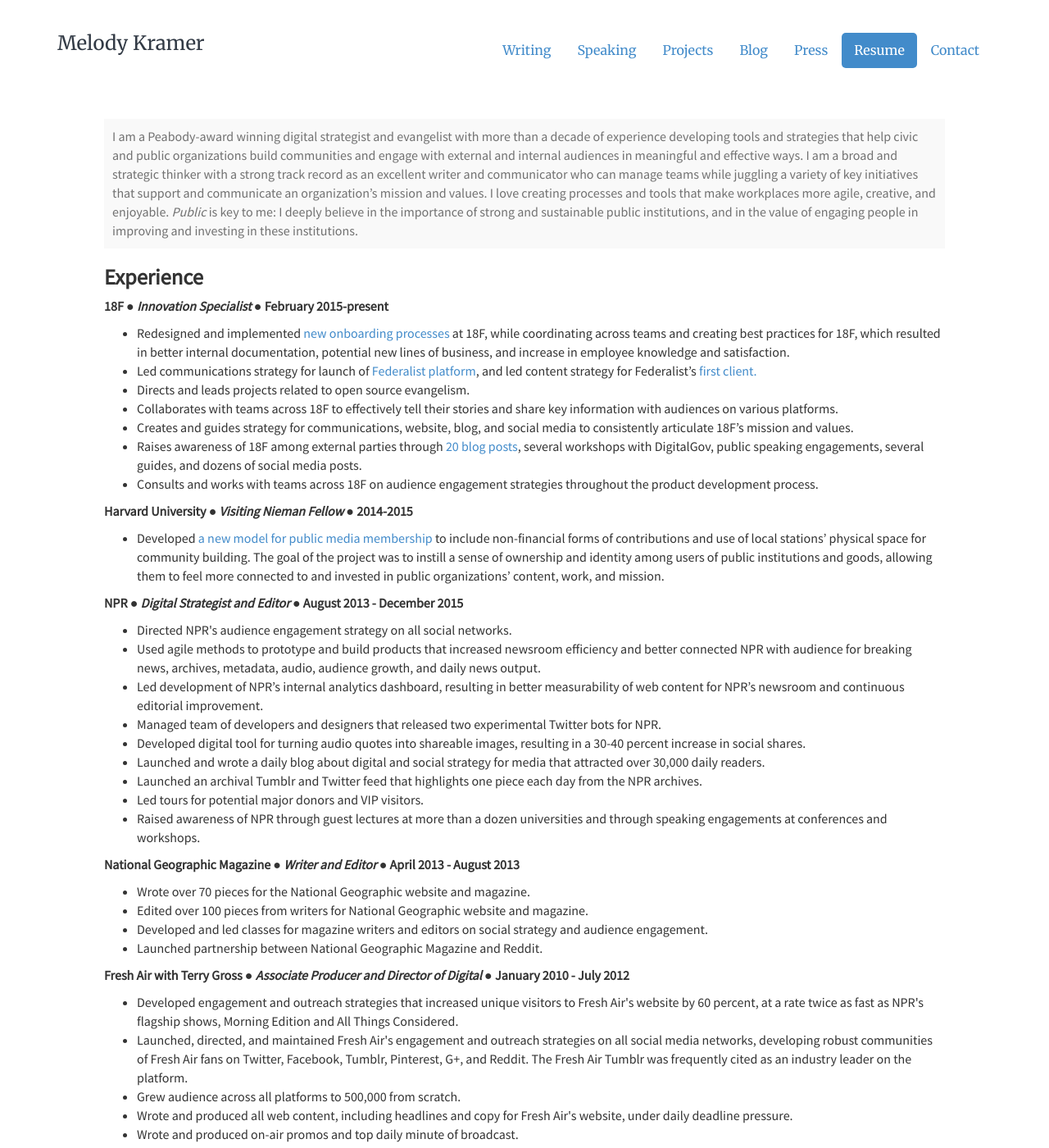
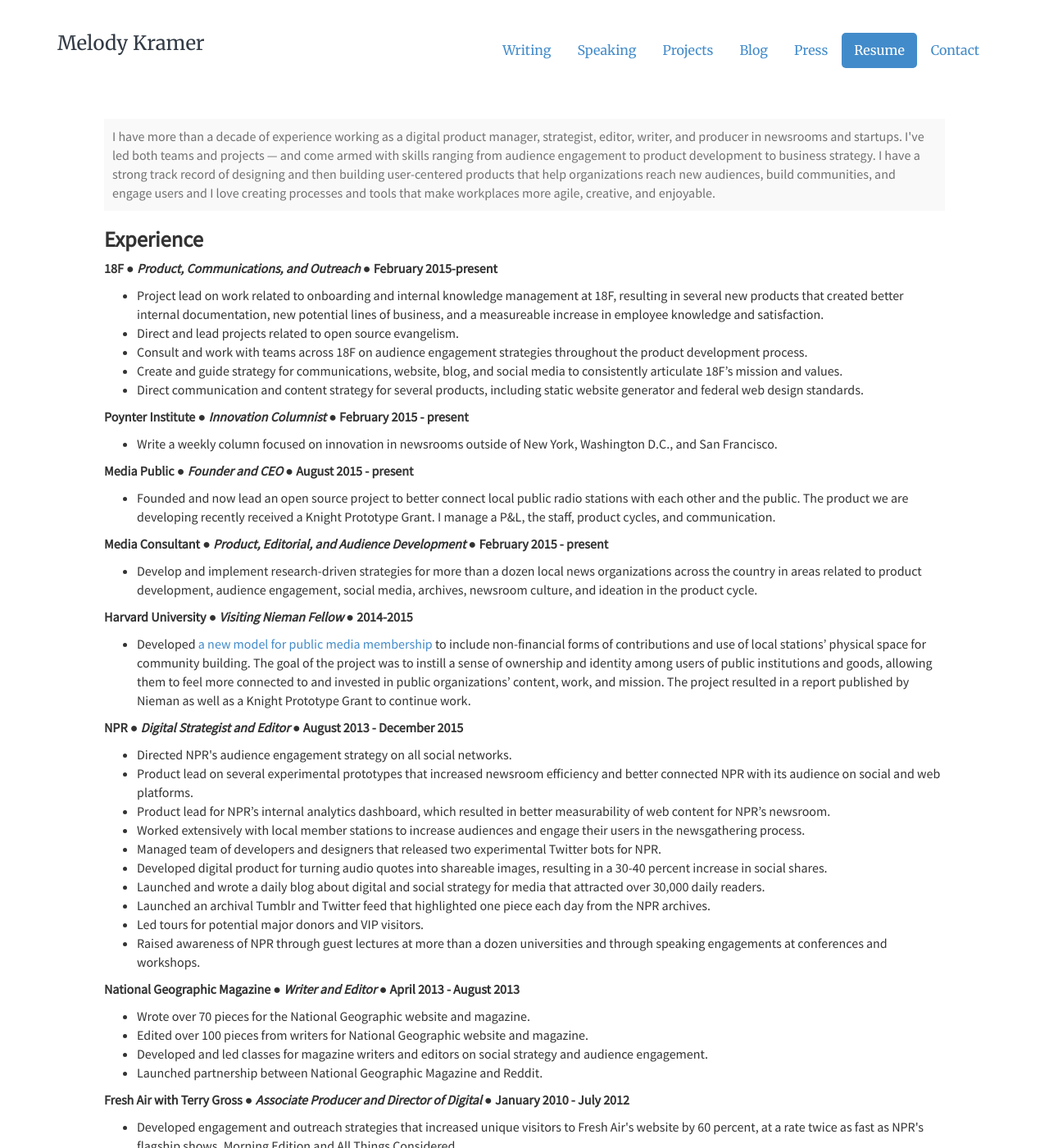
Before and after one commit to melodykramer/old-website, a Jekyll site: the page built from cv/index.html, in a window 1280 px wide and 1400 px high. Shown: the whole window at 82% size. Built offline with Jekyll 4.4.1, drawn with Linux system fonts in a browser that asks for light colours; some of the changed text lies outside the part shown.

Commit message:
Update index.html

```diff
--- a/cv/index.html
+++ b/cv/index.html
@@ -12,40 +12,55 @@
 				<br>
 				<br>
 
-				<p class="message">I am a Peabody-award winning digital strategist and evangelist with more than a decade of experience developing tools and strategies that help civic and public organizations build communities and engage with external and internal audiences in meaningful and effective ways. I am a broad and strategic thinker with a strong track record as an excellent writer and communicator who can manage teams while juggling a variety of key initiatives that support and communicate an organization’s mission and values. I love creating processes and tools that make workplaces more agile, creative, and enjoyable. <i>Public</i> is key to me: I deeply believe in the importance of strong and sustainable public institutions, and in the value of engaging people in improving and investing in these institutions. </p>
+				<p class="message">I have more than a decade of experience working as a digital product manager, strategist, editor, writer, and producer in newsrooms and startups. I've led both teams and projects — and come armed with skills ranging from audience engagement to product development to business strategy. I have a strong track record of designing and then building user-centered products that help organizations reach new audiences, build communities, and engage users and I love creating processes and tools that make workplaces more agile, creative, and enjoyable.</p>
 
 
 				<h2>Experience</h2>
-				<p><strong>18F 	&#9679; <i>Innovation Specialist</i> &#9679; February 2015-present</strong></p>
+				<p><strong>18F 	&#9679; <i>Product, Communications, and Outreach</i> &#9679; February 2015-present</strong></p>
 				<ul>
-				<li>Redesigned and implemented <a href="https://18f.gsa.gov/2015/12/01/how-we-dramatically-improved-18fs-onboarding-process-in-3-months/">new onboarding processes</a> at 18F, while coordinating across teams and creating best practices for 18F, which resulted in better internal documentation, potential new lines of business, and increase in employee knowledge and satisfaction.</li>
-				<li>Led communications strategy for launch of <a href="https://federalist.18f.gov/">Federalist platform</a>, and led content strategy for Federalist’s <a href="https://sbst.gov/">first client.</a></li>
-				<li>Directs and leads projects related to open source evangelism.</li>
-				<li>Collaborates with teams across 18F to effectively tell their stories and share key information with audiences on various platforms.</li>
-				<li>Creates and guides strategy for communications, website, blog, and social media to consistently articulate 18F’s mission and values.</li>
-				<li>Raises awareness of 18F among external parties through <a href="https://18f.gsa.gov/team/melody/">20 blog posts</a>, several workshops with DigitalGov, public speaking engagements, several guides, and dozens of social media posts.</li>
-				<li>Consults and works with teams across 18F on audience engagement strategies throughout the product development process.</li>
+				<li>Project lead on work related to onboarding and internal knowledge management at 18F, resulting in several new products that created better internal documentation, new potential lines of business, and a measureable increase in employee knowledge and satisfaction.</li>
+				<li>Direct and lead projects related to open source evangelism.</li>
+				<li>Consult and work with teams across 18F on audience engagement strategies throughout the product development process.</li>
+				<li>Create and guide strategy for communications, website, blog, and social media to consistently articulate 18F’s mission and values.</li>
+				<li>Direct communication and content strategy for several products, including static website generator and federal web design standards.</li>
+				</ul>
+
+				<p><strong>Poynter Institute 	&#9679; <i>Innovation Columnist</i> &#9679; February 2015 - present </strong></p>
+				<ul>
+				<li>Write a weekly column focused on innovation in newsrooms outside of New York, Washington D.C., and San Francisco. </li>
+				</ul>
+
+				<p><strong>Media Public	&#9679; <i>Founder and CEO </i> &#9679; August 2015 - present </strong></p>
+				<ul>
+				<li>Founded and now lead an open source project to better connect local public radio stations with each other and the public. The product we are developing recently received a Knight Prototype Grant. I manage a P&L, the staff, product cycles, and communication. </li>
+				</ul>
+
+				<p><strong>Media Consultant	&#9679; <i>Product, Editorial, and Audience Development </i> &#9679; February 2015 - present </strong></p>
+				<ul>
+				<li>Develop and implement research-driven strategies for more than a dozen local news organizations across the country in areas related to product development, audience engagement, social media, archives, newsroom culture, and ideation in the product cycle.</li>
 				</ul>
 
 				<p><strong>Harvard University 	&#9679; <i>Visiting Nieman Fellow</i> &#9679; 2014-2015 </strong></p>
 				<ul>
-				<li>Developed <a href="http://www.niemanlab.org/2015/07/putting-the-public-into-public-media-membership/">a new model for public media membership</a> to include non-financial forms of contributions and use of local stations’ physical space for community building. The goal of the project was to instill a sense of ownership and identity among users of public institutions and goods, allowing them to feel more connected to and invested in public organizations’ content, work, and mission. </li>
+				<li>Developed <a href="http://www.niemanlab.org/2015/07/putting-the-public-into-public-media-membership/">a new model for public media membership</a> to include non-financial forms of contributions and use of local stations’ physical space for community building. The goal of the project was to instill a sense of ownership and identity among users of public institutions and goods, allowing them to feel more connected to and invested in public organizations’ content, work, and mission. The project resulted in a report published by Nieman as well as a Knight Prototype Grant to continue work.
+</li>
 				</ul>
 
 				<p><strong>NPR 	&#9679; <i>Digital Strategist and Editor</i> &#9679; August 2013 - December 2015</strong></p>
 				<ul>
 					<li>Directed NPR's audience engagement strategy on all social networks.</li>
-					<li>Used agile methods to prototype and build products that increased newsroom efficiency and better connected NPR with audience for breaking news, archives, metadata, audio, audience growth, and daily news output.</li>
-					<li>Led development of NPR’s internal analytics dashboard, resulting in better measurability of web content for NPR’s newsroom and continuous editorial improvement.</li>
-					<li>Managed team of developers and designers that released two experimental Twitter bots for NPR. </li>
-					<li>Developed digital tool for turning audio quotes into shareable images, resulting in a 30-40 percent increase in social shares.</li>
+					<li>Product lead on several experimental prototypes that increased newsroom efficiency and better connected NPR with its audience on social and web platforms.</li>
+					<li>Product lead for NPR’s internal analytics dashboard, which resulted in better measurability of web content for NPR’s newsroom.</li>
+					<li>Worked extensively with local member stations to increase audiences and engage their users in the newsgathering process.</li>
+					<li>Managed team of developers and designers that released two experimental Twitter bots for NPR.</li>
+					<li>Developed digital product for turning audio quotes into shareable images, resulting in a 30-40 percent increase in social shares.</li>
 					<li>Launched and wrote a daily blog about digital and social strategy for media that attracted over 30,000 daily readers.</li>
-					<li>Launched an archival Tumblr and Twitter feed that highlights one piece each day from the NPR archives.</li>
+					<li>Launched an archival Tumblr and Twitter feed that highlighted one piece each day from the NPR archives.</li>
 					<li>Led tours for potential major donors and VIP visitors.</li>
 					<li>Raised awareness of NPR through guest lectures at more than a dozen universities and through speaking engagements at conferences and workshops.</li>
 				</ul>
 
-				<p><strong>National Geographic Magazine 	&#9679; <i>Writer and Editor</i> &#9679; April 2013 - August 2013</strong></p>
+				<p><strong>National Geographic Magazine &#9679; <i>Writer and Editor</i> &#9679; April 2013 - August 2013</strong></p>
 				<ul>
 					<li>Wrote over 70 pieces for the National Geographic website and magazine.</li>
 					<li>Edited over 100 pieces from writers for National Geographic website and magazine.</li>
@@ -94,29 +109,31 @@
 						<dd>User Research, Usability Testing, Product Management, Writing, Editing, Documentation, Technical Writing, Web Analytics</dd>
 					</dl>
 					<dl class="dl-horizontal">
-						<dt>Markup/Programming</dt>
-						<dd>HTML5, CSS, CSS3, Python, Jekyll, Liquid</dd>
-					</dl>
-					<dl class="dl-horizontal">
 						<dt>Audio Editing</dt>
 						<dd>Final Cut Pro, Adobe Audition</dd>
 					</dl>
 					<dl class="dl-horizontal">
 						<dt>Other</dt>
-						<dd>Humor Writing, Social Media, Large Scale Creative Projects</dd>
+						<dd>Humor Writing, Social Media, Content Strategy</dd>
 					</dl>
 
 					<h2>Publications</h2>
-					<p>I've written for many places, including Esquire Magazine, National Geographic Magazine, NPR, and The New York Times and filed audio stories that have aired on public radio stations across the country. I currently write a weekly column for Poynter and occasionally contribute to other publications. At various points, I've had the number one piece on Medium, the number one piece on Storify, and the number one piece on Hacker News. I love writing tutorials, how-tos, and explainers that make difficult concepts really easy to understand. My online newsletter prompts thousands of people to make creative things together.</p>
+					<p><ul><li>Bylines include pieces in Esquire Magazine, Nieman Lab, Knight-Mozilla Open News’ Source, Gizmodo, National Geographic Magazine, and NPR.</li>
+					<li>Write frequently on the future of news: http://melodykramer.github.io/notes/</li>
+					<li>Clips available at http://melodykramer.github.io/writing</li></ul></p>
 
-					<h2>Speaking</h2>
-					<p>I love speaking to people about working in public, building stronger connections with their audiences, and building tools that strengthen relationships with an audience. I routinely talk to college students and have guest-lectured at many schools, including Columbia University School of Journalism, the University of Maryland, Drexel University, Northwestern University, Princeton University, Harvard University, the University of North Carolina, Ohio State, the University of Florida, Georgetown University, and the University of Pennsylvania.</p>
-					<p> I have given presentations and participated on panels on engagement, outreach, and social strategies in public media and other civic organizations at OrdCamp, Newsgeist, Spark Camp, the Berkman Center for Internet and Society, Poynter, the Online News Association, the State of North Carolina, the National Gay and Lesbian Journalists’ Association, the Geraldine R. Dodge Foundation, Weapons of Mass Creation, the Asian-American Journalists’ Association, and the City University of New York.</p>
+					<h2>Speaking and Outreach</h2>
+					<p><ul><li>Frequent guest lecturer at colleges and universities, including Columbia University School of Journalism, the University of Maryland, American University, Drexel University, Northwestern University, Princeton University, Harvard University, the University of North Carolina, Ohio State, the University of Florida, Georgetown University, and the University of Pennsylvania.</li>
+					<li>Regular presenter at journalism conferences, speaking on topics ranging from analytics to audience engagement to product development strategies. Invited speaker at: OrdCamp, Newsgeist, Spark Camp, the Berkman Center for Internet and Society, Poynter, the Online News Association, the State of North Carolina, SRCCON, Mozfest, the National Gay and Lesbian Journalists’ Association, the Geraldine R. Dodge Foundation, Weapons of Mass Creation, the Asian-American Journalists’ Association, and the City University of New York.
+</li>
+					<li>Mentored students in the ONA14 Student Newsroom and interns at NPR.</li>
+					<li>Full list of speaking engagements available at: http://melodykramer.github.io/speaking</li></ul></p>
 
-				<h2>Press and Awards</h2>
+				<h2>Press and Honors</h2>
 				<p>My work has featured by The New York Times, iTunes, the Nieman Journalism Lab, Mashable, Poynter, the Shorty Awards, Fast Company, Federal Times, the Nerdette podcast, It’s All Journalism, the American Journalism Review, Knight-Mozilla Open News, USA Today, GigaOm, and the Village Voice Web Awards. Ideas from <a href="http://www.tinyletter.com/melodykramer">my newsletter</a> have circulated everywhere from newspapers in Alabama to the Stanford School of Medicine.</p>
 				<ul class="list-unstyled">
-					<li>Knight Prototype Grant, 2015
+							<li>Reader, Knight News Challenge: Libraries (2016)</li>
+							<li>Knight Prototype Grant, 2015
 							<li>iTunes (Best Podcast of the Year, Fresh Air, 2012)</li>
 							<li>Village Voice Web Awards (Best Professional Tumblr) 2012</li>
 							<li>Mashable (Best Journalism Tumblr) 2012</li>
@@ -132,6 +149,7 @@
 					</ul>
 				<h2>Volunteer Work and Service</h2>
 						<ul>
+									<li>Code for America, (Washington DC; Boston MA; Raleigh NC)</li>
 									<li>Python Teaching Assistant, Hear Me Code (Washington, DC).</li>
 									<li>Volunteer Fundraiser, Matthew Shepard Foundation (Denver, CO).</li>
 									<li>HIV Tester, Mazzoni Center (Philadelphia, PA).</li>
```
Also changed, not shown: other parts of cv/index.html (+1 -1 lines).
